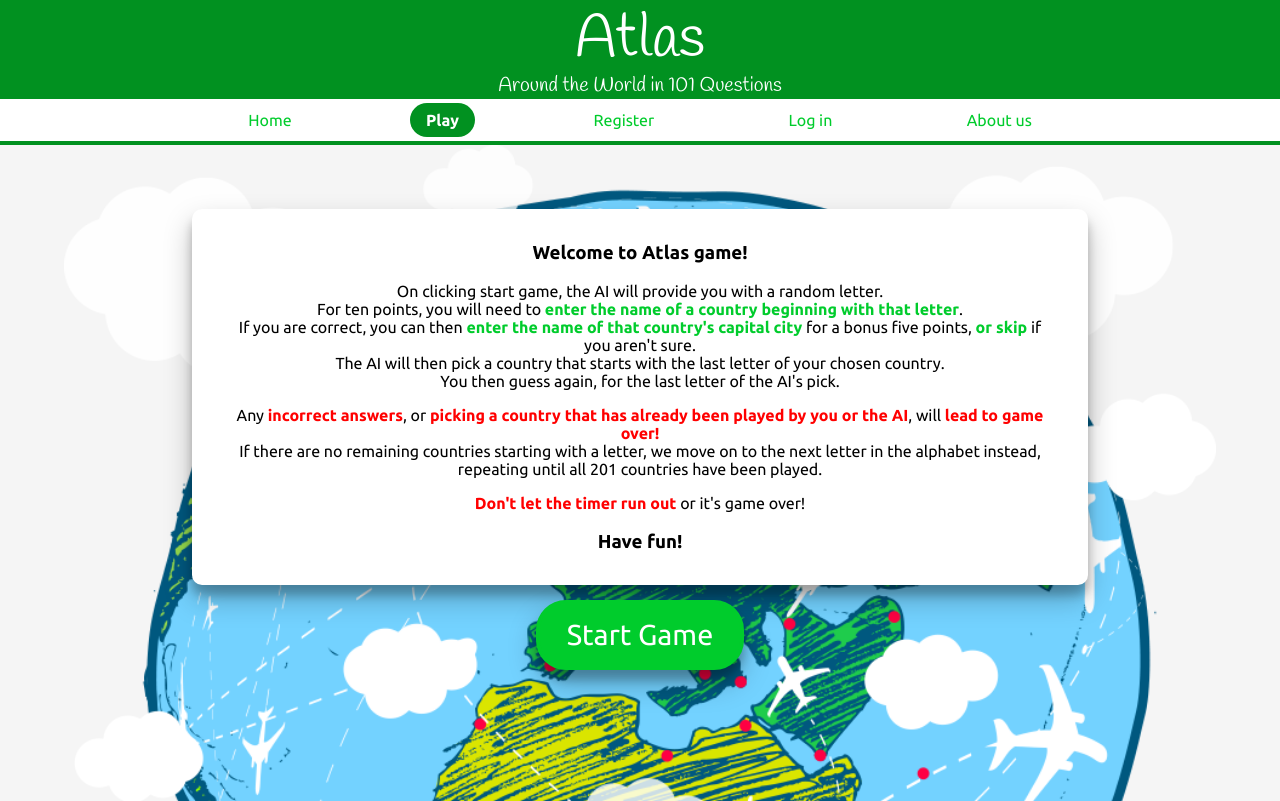
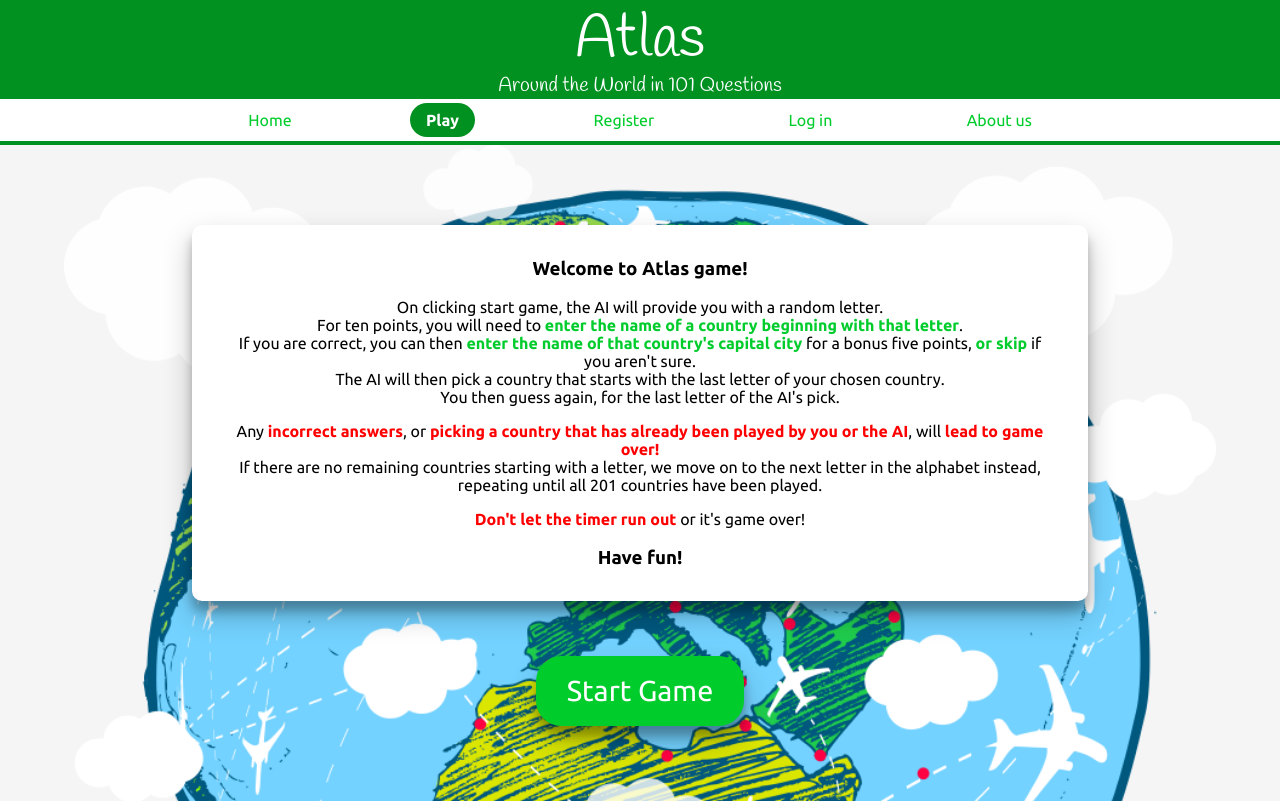
Before and after one commit to quantumomid/Atlas, a React (Create React App) app in the folder front-end/atlas-react-app/: page /game in a window 1280 px wide. Built offline with nearby package versions, Linux system fonts and the light colour scheme; no server answers.

Commit message:
move instructions and start game button down

```diff
--- a/front-end/atlas-react-app/src/Game.css
+++ b/front-end/atlas-react-app/src/Game.css
@@ -15,7 +15,8 @@
 .start-instructions {
     border: solid white 5px;
     padding: 1.1vh 2.1vw;
-    margin-top: 8vh;
+    margin-top: 10vh;
+    margin-bottom: 5vh;
     text-align: center;
     width: 65%;
     box-shadow: 0 14px 28px rgba(0,0,0,0.25), 0 10px 10px rgba(0,0,0,0.22);
@@ -40,7 +41,7 @@
     border: 0.6vh solid hsl(133, 100%, 40%) ;
     background-color: hsl(133, 100%, 40%);
     color: white;
-    border-radius: 30px;
+    border-radius: 2vw;
     margin: 1.8vh;
     box-shadow: 0 14px 28px rgba(0,0,0,0.25), 0 10px 10px rgba(0,0,0,0.22);
 }
--- a/front-end/atlas-react-app/src/Homepage.css
+++ b/front-end/atlas-react-app/src/Homepage.css
@@ -20,8 +20,6 @@
     margin: 0px;
     font-family: 'Montserrat', sans-serif;
 }
-
-
 
 .global-scoreboard-homepage {
     min-width: 63vw
@@ -62,10 +60,10 @@
     list-style: none;
     margin-top: 2vh;
     margin-bottom: 2vh;
+    line-height: 4.5vh;
 }
 
 .homepage-container .game-description .play-link {
-
     display: flex;
     justify-content: center;
     align-items: center;
@@ -80,5 +78,5 @@
     text-decoration: none;
     margin: 1vh;
     box-shadow: 0 14px 28px rgba(0,0,0,0.25), 0 10px 10px rgba(0,0,0,0.22);
-    font-size: 30px;
+    font-size: 4.3vh;
 }
```
